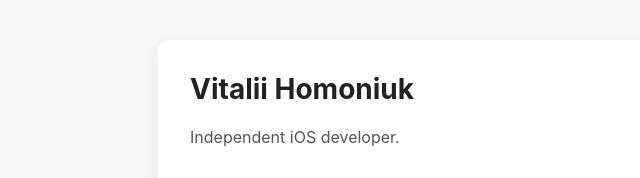
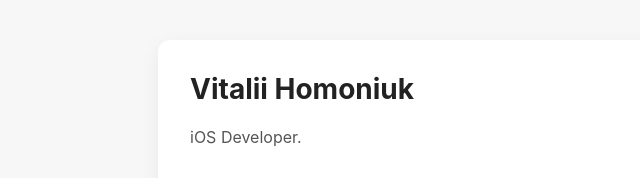
Before and after one commit to vitaliywx/vitaliywx.github.io, a plain HTML site: page index.html in a window 1280 px wide. Shown: the top 178 px of the page, without its empty margins (90-730 px from the left). Drawn offline with Linux system fonts and the light colour scheme.

Commit message:
Update job title in index.html

```diff
--- a/index.html
+++ b/index.html
@@ -52,7 +52,7 @@
 <body>
   <div class="container">
     <h1>Vitalii Homoniuk</h1>
-    <p>Independent iOS developer.</p>
+    <p>iOS Developer.</p>
 
     <div class="apps">
       <h2>Apps on the App Store</h2>
```
